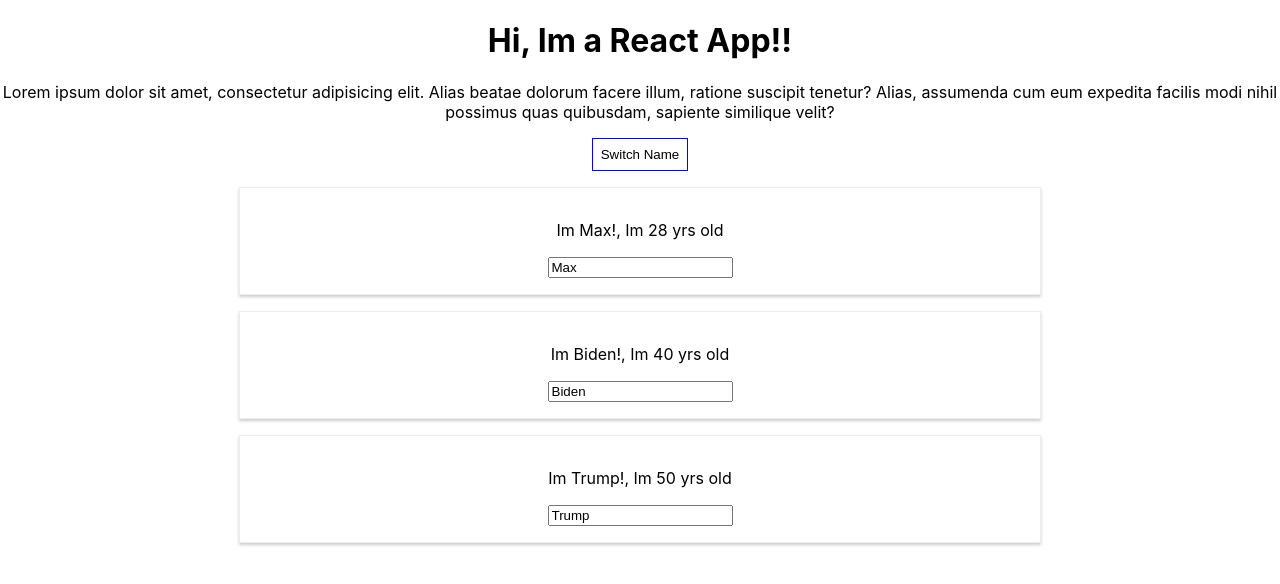
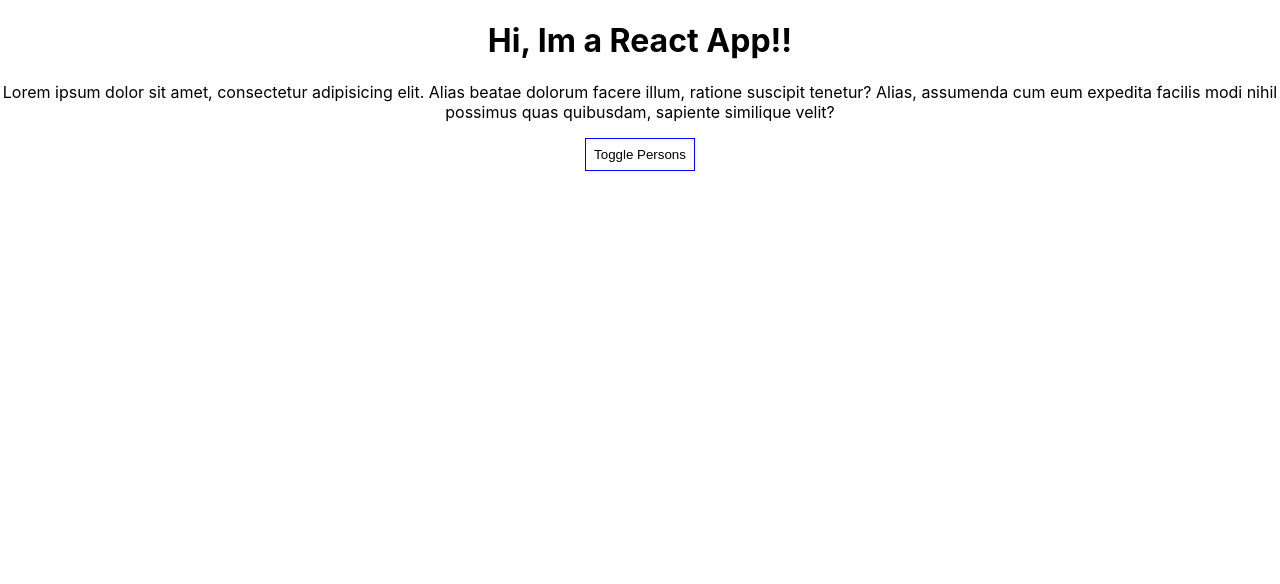
Before and after one commit to AhamedBilal/learn-react, a React (Create React App) app: page / in a window 1280 px wide. Shown: the top 584 px of the page. Built offline with nearby package versions, Linux system fonts and the light colour scheme.

Commit message:
Render Contents Conditionally

```diff
--- a/src/App.js
+++ b/src/App.js
@@ -1,6 +1,7 @@
 import './App.css';
 import React, {Component} from 'react';
 import Person from "./Person/Person";
+
 // stateful
 class App extends Component {
     state = {
@@ -9,7 +10,8 @@ class App extends Component {
             {name: 'Biden', age: 40},
             {name: 'Trump', age: 50}
         ],
-        otherState: 'Nothing here'
+        otherState: 'Nothing here',
+        showPersons: false,
     }
 
     switchNameHandler = (newName) => {
@@ -33,6 +35,12 @@ class App extends Component {
             ]
         })
     }
+    togglePersonsHandler = () => {
+        const show = !this.state.showPersons;
+        this.setState({
+            showPersons: show
+        })
+    };
 
     render() {
         const style = {
@@ -48,10 +56,16 @@ class App extends Component {
                 <p>Lorem ipsum dolor sit amet, consectetur adipisicing elit. Alias beatae dolorum facere illum,
                     ratione suscipit tenetur? Alias, assumenda cum eum expedita facilis modi nihil possimus quas
                     quibusdam, sapiente similique velit?</p>
-                <button style={style} onClick={() => this.switchNameHandler('Ahmed')}>Switch Name</button>
-                <Person name={this.state.persons[0].name} age={this.state.persons[0].age}/>
-                <Person change={this.nameChangedHandler} name={this.state.persons[1].name} age={this.state.persons[1].age}/>
-                <Person clickMe={this.switchNameHandler.bind(this, 'Bilal')} name={this.state.persons[2].name} age={this.state.persons[2].age}/>
+                <button style={style} onClick={this.togglePersonsHandler}>Toggle Persons</button>
+                {this.state.showPersons ?
+                    <div>
+                        <Person name={this.state.persons[0].name} age={this.state.persons[0].age}/>
+                        <Person change={this.nameChangedHandler} name={this.state.persons[1].name}
+                                age={this.state.persons[1].age}/>
+                        <Person clickMe={this.switchNameHandler.bind(this, 'Bilal')} name={this.state.persons[2].name}
+                                age={this.state.persons[2].age}/>
+                    </div>: null
+                }
             </div>
         )
         // same
```
